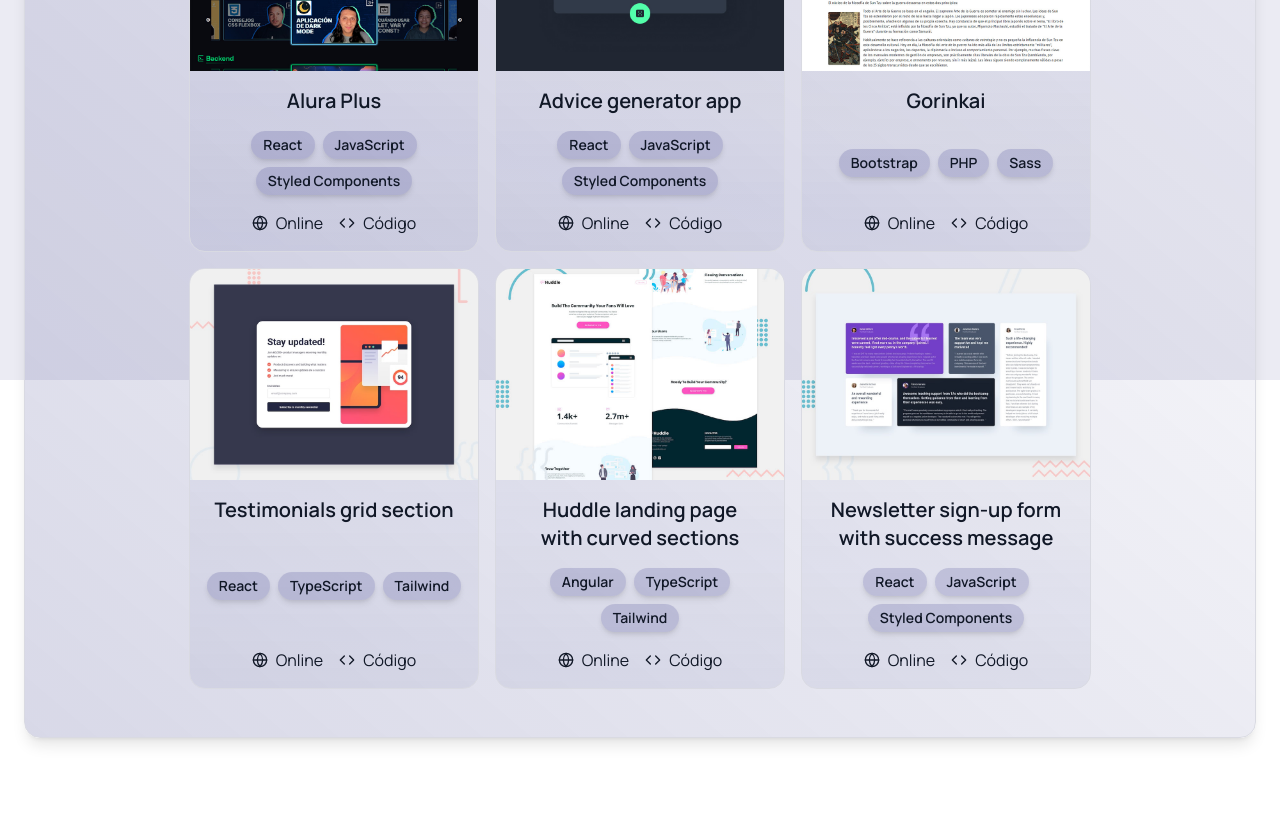
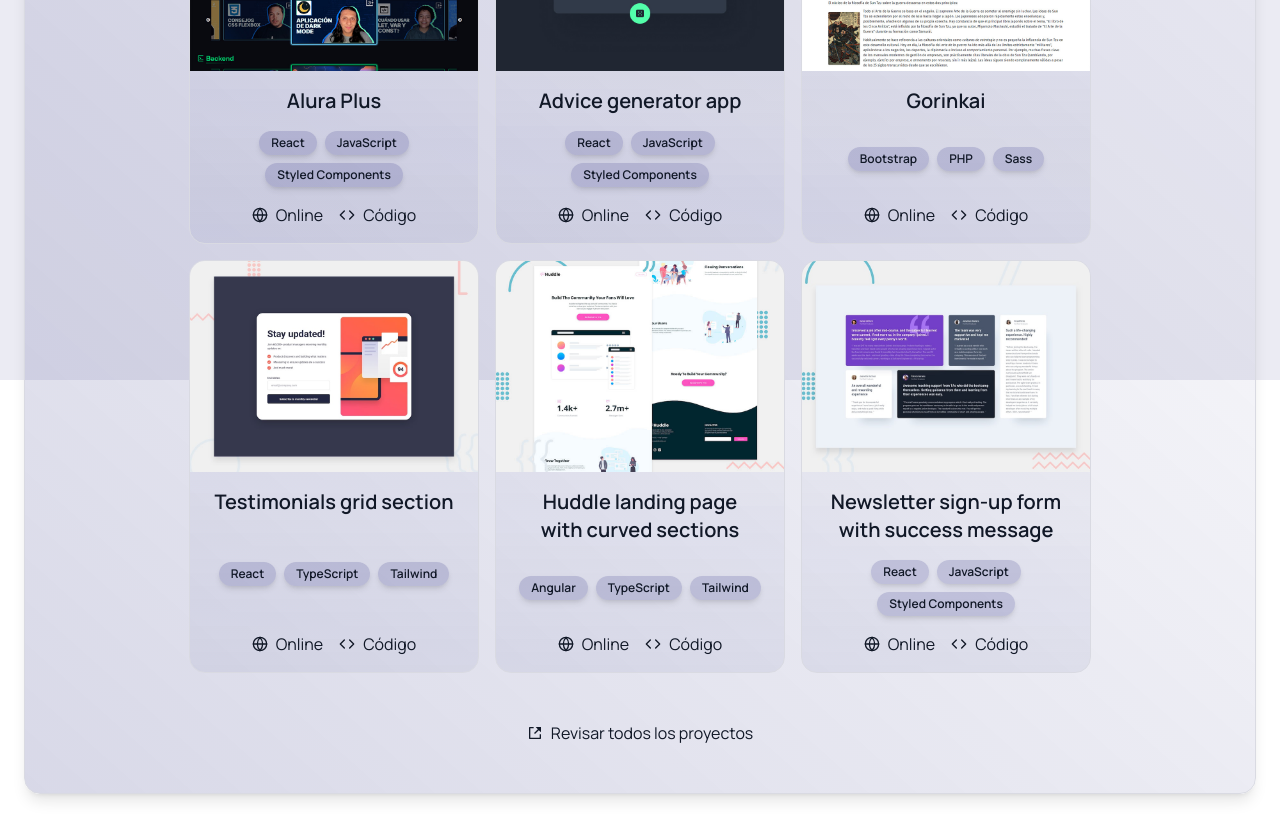
Before and after one commit to Blackpachamame/portfolio, a React (Vite) app: page /proyectos in a window 1280 px wide. Shown: the part 420-1238 px from the top of the page. Before the commit the page ends 1182 px from the top, so only its background shows below. Built offline with nearby package versions, Linux system fonts and the light colour scheme; a web font is replaced by a local one.

Commit message:
Se añadió enlace para ver todos los repositorios

```diff
--- a/src/components/Proyectos/BoxProyecto.tsx
+++ b/src/components/Proyectos/BoxProyecto.tsx
@@ -18,7 +18,7 @@ export default function BoxProyecto({ data }: EmployeeProps) {
             <figure className="overflow-hidden">
                 <img className="w-full scale-100 hover:scale-125 transition duration-300 ease-in-out"
                     src={data.imgProyecto}
-                    alt="newsletter preview" />
+                    alt={"Imagen previa del proyecto " + data.nombre} />
             </figure>
             <div className="w-full flex flex-col justify-between items-center grow gap-4 p-4">
                 <header className="w-full text-center font-semibold">
@@ -27,7 +27,7 @@ export default function BoxProyecto({ data }: EmployeeProps) {
                 <div className="w-full flex justify-center items-center flex-wrap gap-2 text-center font-semibold">
                     {data.tecnologias.map((tecnologia) => (
                         <span key={tecnologia} className="flex gap-2 items-center justify-center
-                bg-[rgba(60,62,138,.2)] dark:bg-gray-900 text-sm text-gray-900 dark:text-slate-100
+                bg-[rgba(60,62,138,.2)] dark:bg-gray-900 text-xs text-gray-900 dark:text-slate-100
                 px-3 py-1 rounded-2xl shadow-md">{tecnologia}</span>
                     ))}
                 </div>
--- a/src/components/Proyectos/Skills.tsx
+++ b/src/components/Proyectos/Skills.tsx
@@ -15,7 +15,7 @@ export default function Skills({ obtenerSkill }: HandleSkill) {
         <div className="flex justify-center flex-wrap gap-5">
             {skills.map((skill) => (
                 <div key={skill.id} className="group relative inline-block">
-                    <button onClick={(e) => handleClick(e, skill.nombre)} aria-label="Mandar nombre skill"
+                    <button onClick={(e) => handleClick(e, skill.nombre)} aria-label="Enviar skill"
                         className="w-14 h-14 md:w-16 md:h-16 flex justify-center items-center bg-[rgba(243,243,243,.3)] dark:bg-[#11121b]
                         border border-solid border-[#d9dae2] dark:border-[#242636] rounded-2xl shadow-lg transition duration-300">
                         <img src={skill.imgSkill} width="32px" height="32px" alt={"Logo " + skill.nombre} />
--- a/src/components/Proyectos/index.tsx
+++ b/src/components/Proyectos/index.tsx
@@ -2,6 +2,7 @@ import { useState } from "react";
 import BoxProyecto from "./BoxProyecto";
 import Skills from "./Skills";
 import { proyectos } from "../../assets/data";
+import { RiShareBoxFill } from "react-icons/ri";
 
 const arraySkills: string[] = [];
 
@@ -65,6 +66,7 @@ export default function Proyectos() {
           ))
           : <h3 className="text-xl">No se encontraron proyectos</h3>}
       </div>
+      <a className="flex items-center gap-2 hover:underline underline-offset-2" href="https://github.com/Blackpachamame?tab=repositories" target="_blank" rel="noreferrer"><RiShareBoxFill /> Revisar todos los proyectos</a>
     </div>
   );
 }
```
